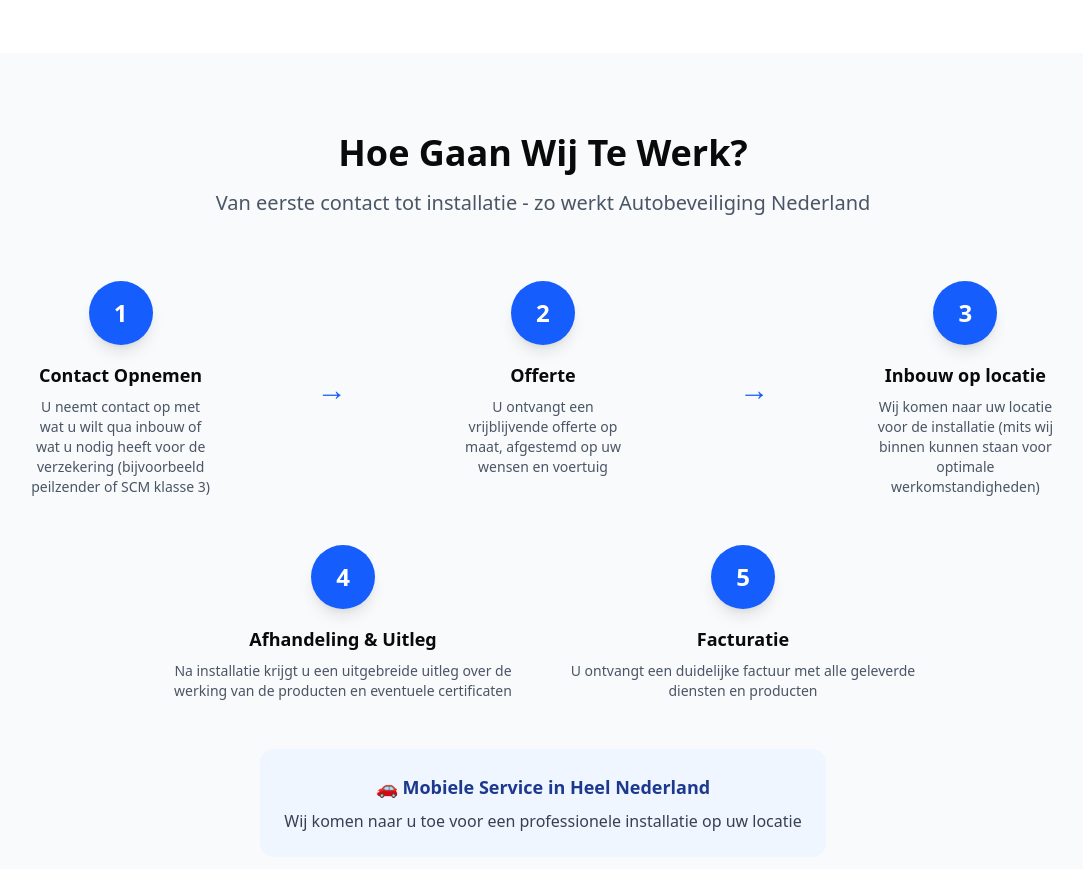
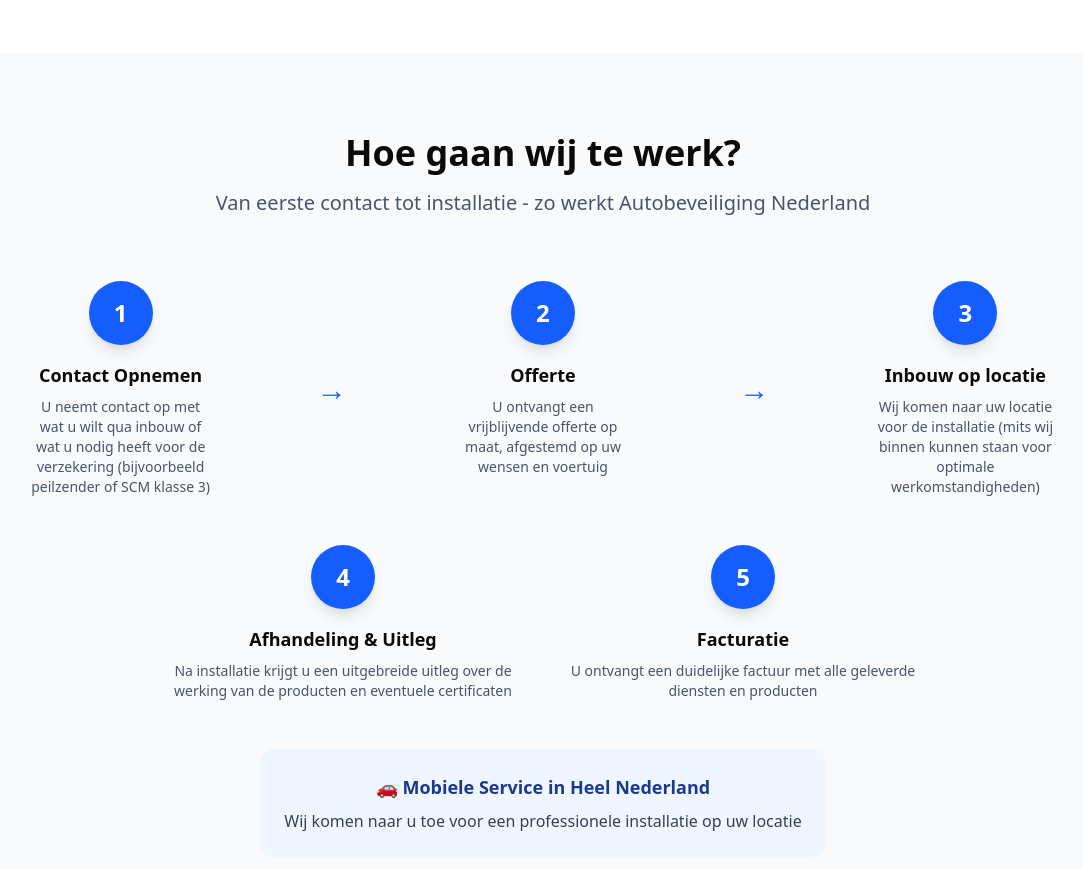
Before and after one commit to autobeveiligingnederland/autobeveiliging-nederland-website, a React (Vite) app: page / in a window 1280 px wide. Shown: the part 2880-3749 px from the top of the page, without its empty margins (97-1180 px from the left). Built offline with nearby package versions, Linux system fonts and the light colour scheme.

Commit message:
Update HomePage.jsx

```diff
--- a/src/pages/HomePage.jsx
+++ b/src/pages/HomePage.jsx
@@ -324,7 +324,7 @@
       <section className="py-20 bg-gray-50">
         <div className="container mx-auto px-4">
           <div className="text-center mb-16">
-            <h2 className="text-4xl font-bold mb-4">Hoe Gaan Wij Te Werk?</h2>
+            <h2 className="text-4xl font-bold mb-4">Hoe gaan wij te werk?</h2>
             <p className="text-xl text-gray-600 max-w-3xl mx-auto">
               Van eerste contact tot installatie - zo werkt Autobeveiliging Nederland
             </p>
```
